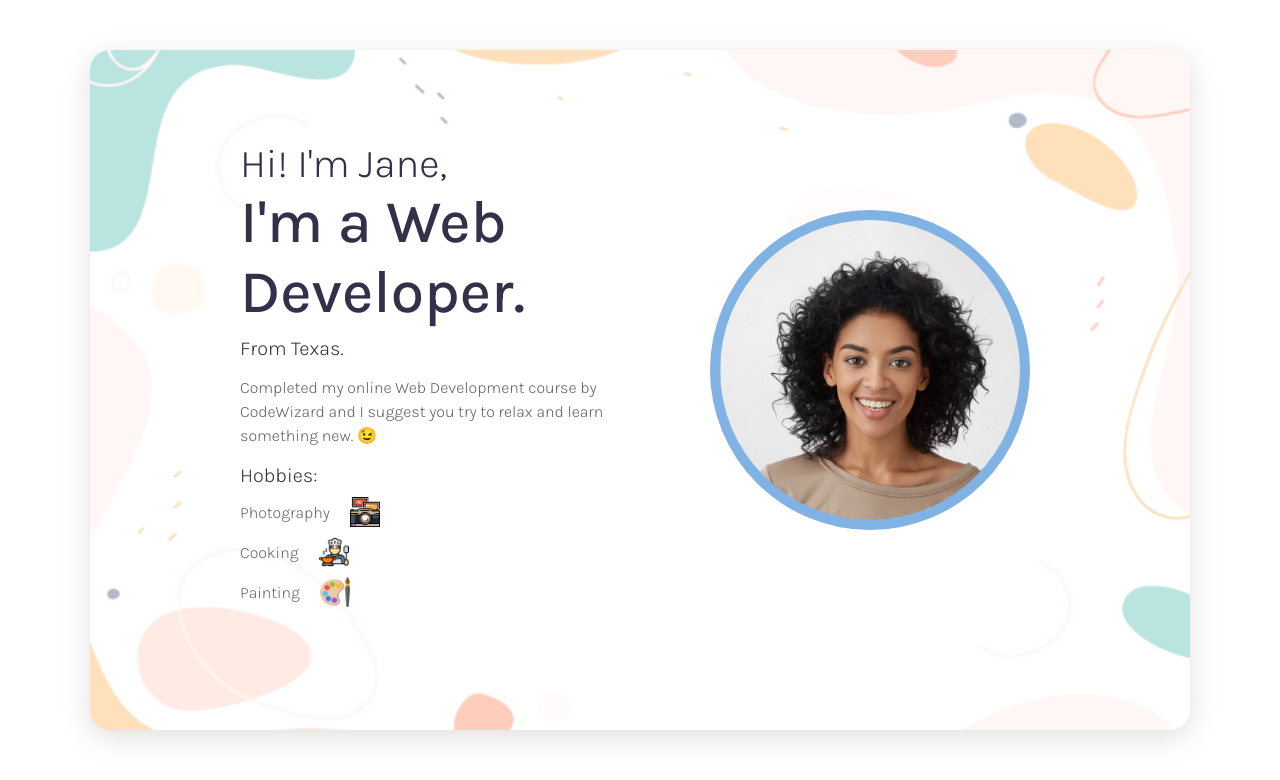
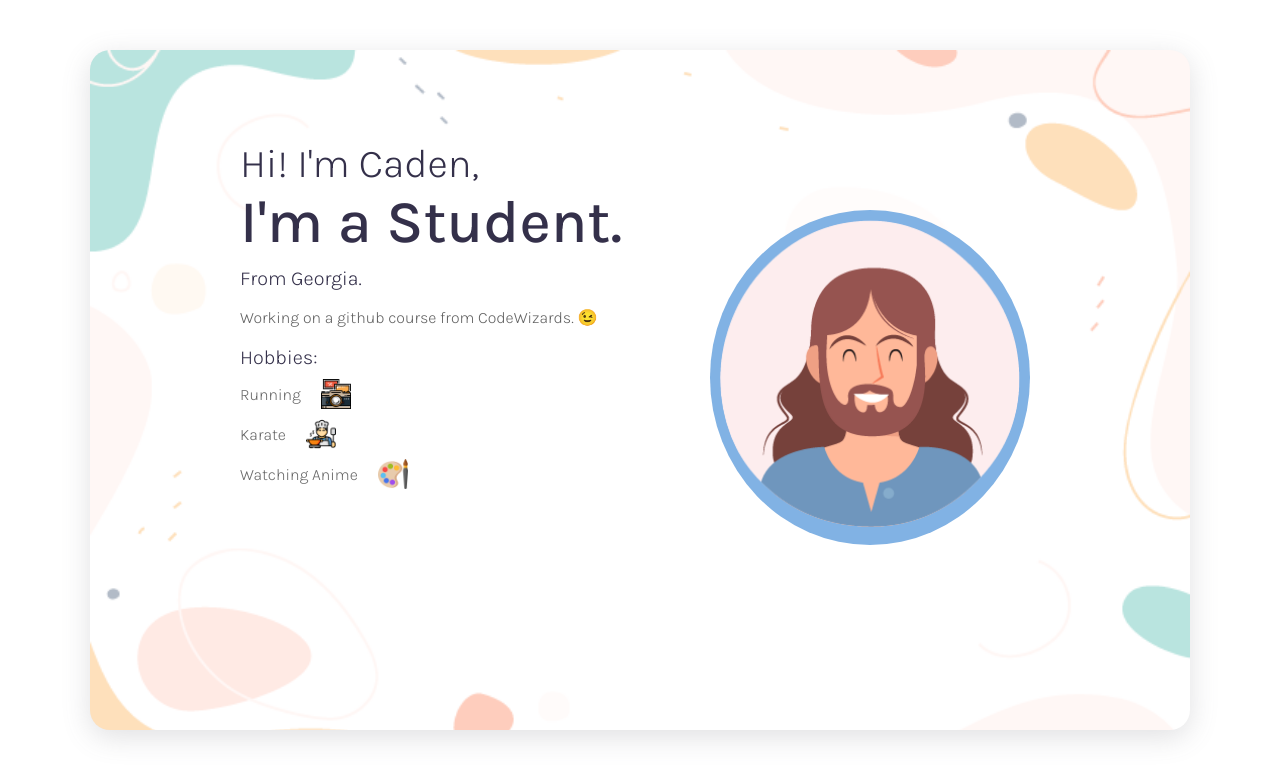
Before and after one commit to AssortedLlama/AssortedLlama.github.io, a plain HTML site: page index.html in a window 1280 px wide. Drawn offline with Linux system fonts and the light colour scheme.

Commit message:
bio changes

```diff
--- a/index.html
+++ b/index.html
@@ -11,16 +11,16 @@
 </head>
 <body>
     <div class="container">
-        <img src="img/p4.png" class="mypic">
+        <img src="img/p1.png" class="mypic">
         <div class="info">
-            <h3>Hi! I'm Jane,</h3>
-            <h2>I'm a Web Developer.</h2>
-            <h4>From Texas.</h4>
-            <p>Completed my online Web Development course by CodeWizard and I suggest you try to relax and learn something new. &#x1F609; </p>
+            <h3>Hi! I'm Caden,</h3>
+            <h2>I'm a Student.</h2>
+            <h4>From Georgia.</h4>
+            <p>Working on a github course from CodeWizards. &#x1F609; </p>
             <h4>Hobbies:</h4>
-            <div class="hobbies">Photography <img src="img/photography.png" class="icon"> </div>
-            <div class="hobbies"> Cooking <img src="img/cooking.png" class="icon"></div>
-            <div class="hobbies"> Painting <img src="img/painting.png" class="icon"></div>
+            <div class="hobbies"> Running <img src="img/photography.png" class="icon"> </div>
+            <div class="hobbies"> Karate <img src="img/cooking.png" class="icon"></div>
+            <div class="hobbies"> Watching Anime <img src="img/painting.png" class="icon"></div>
         </div>
     </div>
 
```
